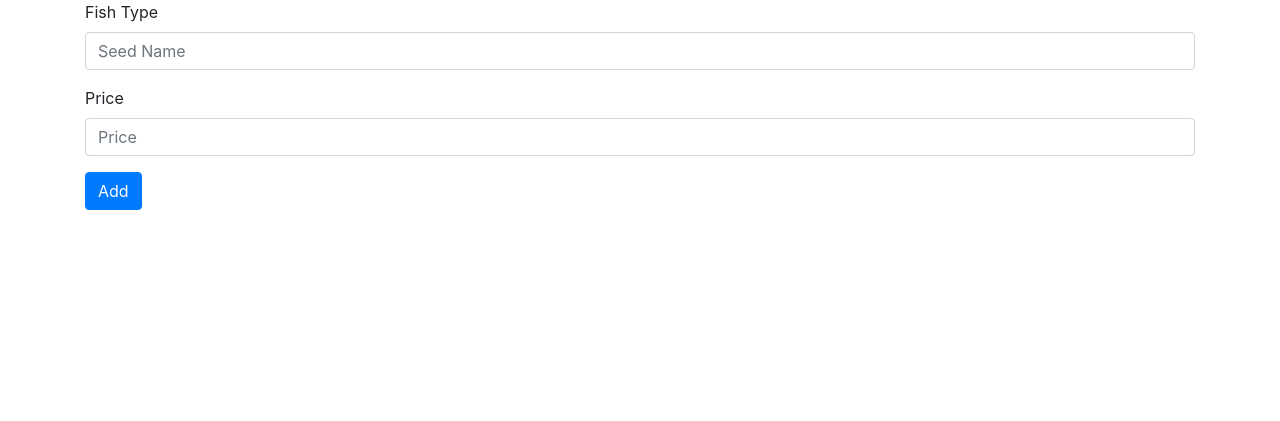
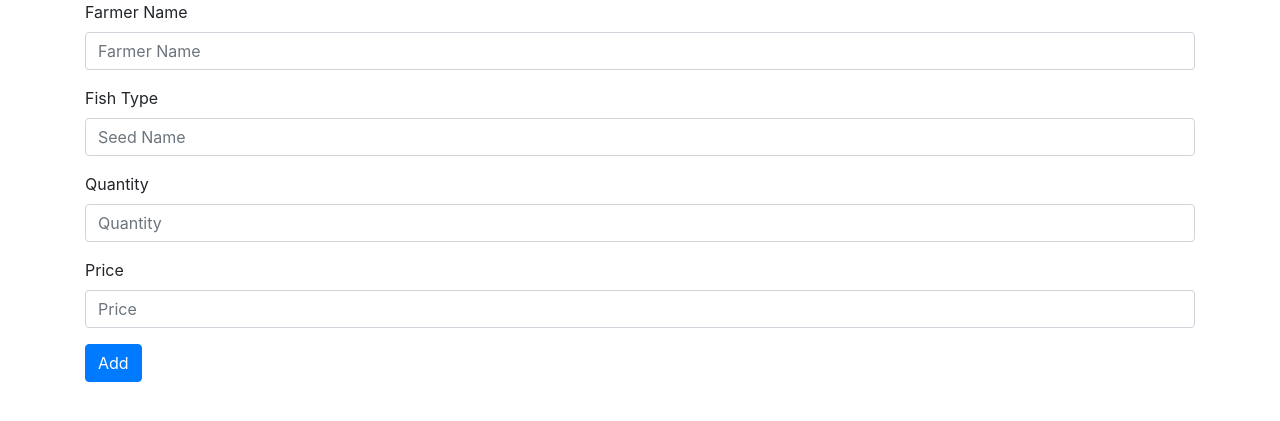
Before and after one commit to mumbai19/team-9, a Django app: template templates/farmers/createFish.html in a window 1280 px wide. Shown: the part 56-477 px from the top of the page. Run offline with Django 3.2, Linux system fonts and the light colour scheme; the template is opened without the code that fills it, so the values that code supplies are empty; some libraries are stand-ins or nearby versions.

Commit message:
second working code

```diff
--- a/farmer/urls.py
+++ b/farmer/urls.py
@@ -5,6 +5,6 @@ from . import views
 urlpatterns = [
     path('market', views.getMarket, name="market"),
     path('<int:product_id>', views.getDetails, name="details"),
-    path('createFish', views.createFish, name= "createFish")
-
+    path('createFish', views.createFish, name= "createFish"),
+    path('help',views.getHelp,name="help")
 ]
--- a/templates/farmers/createFish.html
+++ b/templates/farmers/createFish.html
@@ -7,10 +7,17 @@ Add Fish
     <form action="{% url 'createFish' %}" method="POST">
         {% csrf_token %}
         <div class="form-group">
+            <label for="exampleInputEmail1">Farmer Name</label>
+            <input type="text" class="form-control" id="exampleInputEmail1" name="name" placeholder="Farmer Name">
+        </div>
+        <div class="form-group">
             <label for="exampleInputEmail1">Fish Type</label>
             <input type="text" class="form-control" id="exampleInputEmail1" name="fish_type" placeholder="Seed Name">
         </div>
-
+        <div class="form-group">
+            <label for="exampleInputPassword1">Quantity</label>
+            <input type="number" class="form-control" id="exampleInputPassword1" name="quantity" placeholder="Quantity">
+        </div>
         <div class="form-group">
             <label for="exampleInputPassword1">Price</label>
             <input type="number" class="form-control" id="exampleInputPassword1" name="price" placeholder="Price">
@@ -18,4 +25,4 @@ Add Fish
         <button type="submit" class="btn btn-primary">Add</button>
     </form>
     <div>
-        {% endblock%}
+        {% endblock %}
--- a/templates/farmers/market.html
+++ b/templates/farmers/market.html
@@ -16,7 +16,10 @@ Vendor Products
                             <h5 class="card-title">{{product.seed_name}}</h5>
                             <h4>Expected Weather : {{product.exweather}}</h4>
                             <h4>Expected Ph: {{product.exph}}</h4>
-                            <a href=""><button class="btn btn-primary">Buy</button></a>
+                            <a href="{% url 'help' %}"><button class="btn btn-info">Get help</button></a>
+                            <form action="">
+                                <a href=""><button class="btn btn-primary">Buy</button></a>
+                            </form>
 
                         </div>
                     </div>
```
Also changed, not shown: farmer/views.py (+5 -2 lines), templates/farmers/help.html (added, +15 -0 lines).
